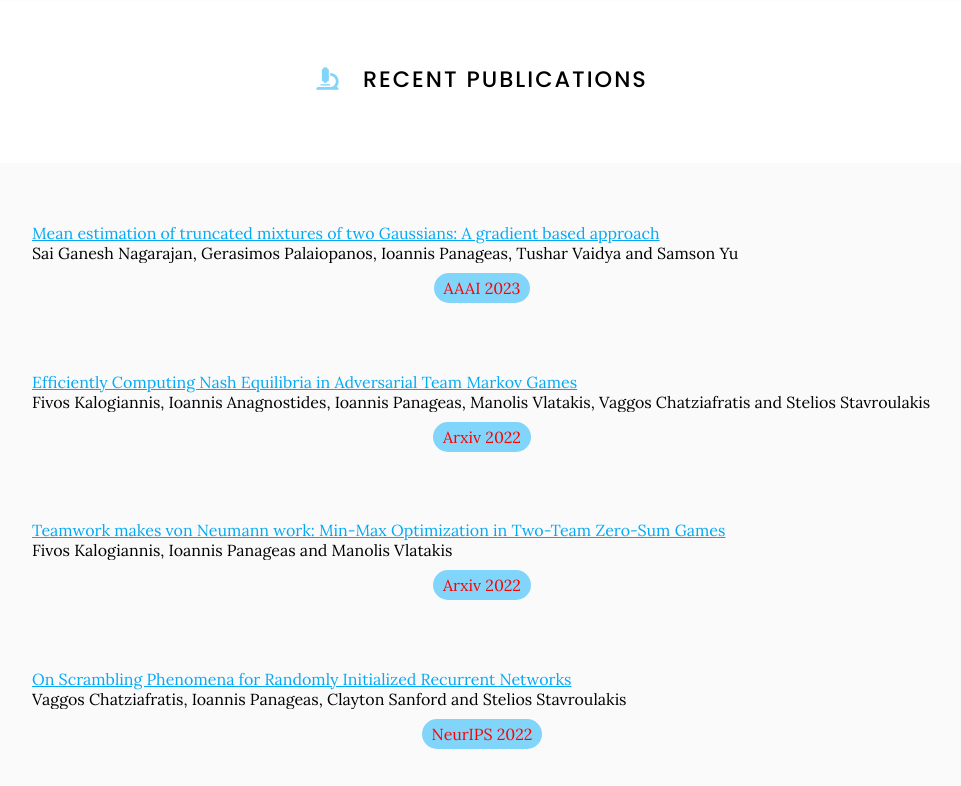
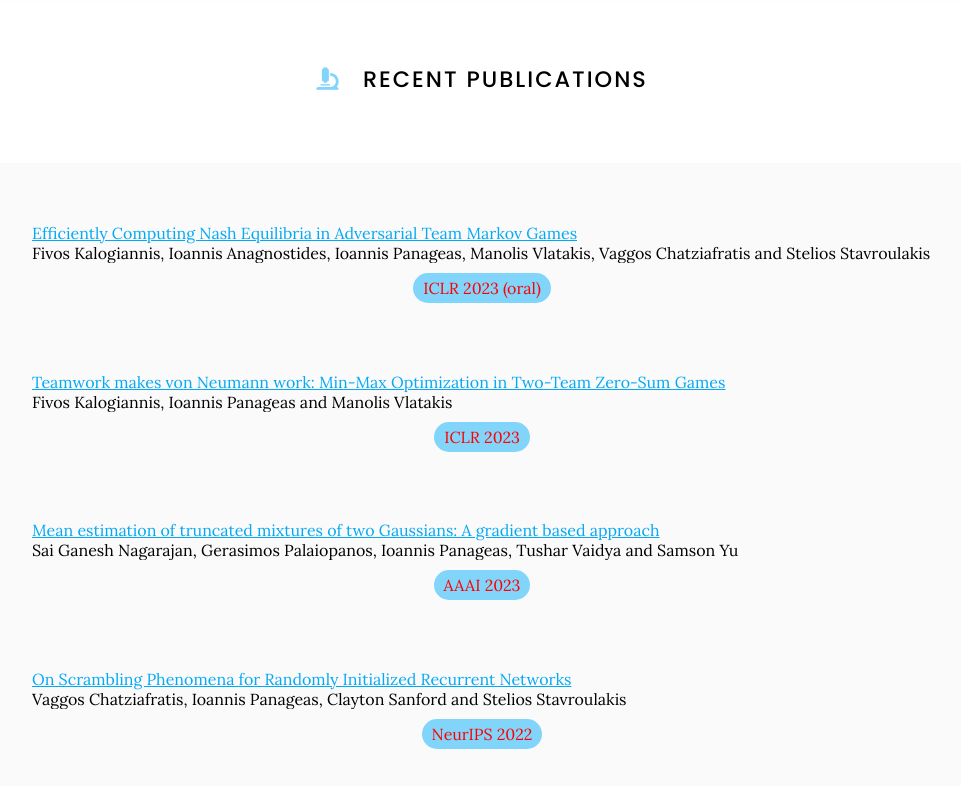
Before and after one commit to goallabuci/goallabuci.github.io, a Jekyll site: the page built from research/index.md, in a window 1280 px wide and 900 px high, cut to the strip 114-900 px from the top of the window. Shown: the whole strip, without its empty margins (158-1119 px from the left). Built offline with Jekyll 4.4.1, drawn with Linux system fonts in a browser that asks for light colours.

Commit message:
Update index.md

```diff
--- a/research/index.md
+++ b/research/index.md
@@ -10,21 +10,12 @@ nav:
 
 {% include section.html %}
 <div class="citation_title" align="left">
-      <a href="https://goallabuci.github.io/research/">
-        Mean estimation of truncated mixtures of two Gaussians: A gradient based approach
-      </a>
-    </div><div class="citation_authors truncate" align="left" tabindex="0">
-      Sai Ganesh Nagarajan, Gerasimos Palaiopanos, Ioannis Panageas, Tushar Vaidya and Samson Yu
-    </div><div class="tags" data-link="https://goallabuci.github.io/research/"><a class="tag" style="color:#ff0000">AAAI 2023</a></div>
-<br>
-
-<div class="citation_title" align="left">
       <a href="https://arxiv.org/abs/2208.02204">
         Efficiently Computing Nash Equilibria in Adversarial Team Markov Games
       </a>
     </div><div class="citation_authors truncate" align="left" tabindex="0">
       Fivos Kalogiannis, Ioannis Anagnostides, Ioannis Panageas, Manolis Vlatakis, Vaggos Chatziafratis and Stelios Stavroulakis
-    </div><div class="tags" data-link="https://goallabuci.github.io/research/"><a class="tag" style="color:#ff0000">Arxiv 2022</a></div>
+    </div><div class="tags" data-link="https://goallabuci.github.io/research/"><a class="tag" style="color:#ff0000">ICLR 2023 (oral)</a></div>
 <br>
 
 <div class="citation_title" align="left">
@@ -33,7 +24,16 @@ nav:
       </a>
     </div><div class="citation_authors truncate" align="left" tabindex="0">
       Fivos Kalogiannis, Ioannis Panageas and Manolis Vlatakis
-    </div><div class="tags" data-link="https://goallabuci.github.io/research/"><a class="tag" style="color:#ff0000">Arxiv 2022</a></div>
+    </div><div class="tags" data-link="https://goallabuci.github.io/research/"><a class="tag" style="color:#ff0000">ICLR 2023</a></div>
+<br>
+
+<div class="citation_title" align="left">
+      <a href="https://goallabuci.github.io/research/">
+        Mean estimation of truncated mixtures of two Gaussians: A gradient based approach
+      </a>
+    </div><div class="citation_authors truncate" align="left" tabindex="0">
+      Sai Ganesh Nagarajan, Gerasimos Palaiopanos, Ioannis Panageas, Tushar Vaidya and Samson Yu
+    </div><div class="tags" data-link="https://goallabuci.github.io/research/"><a class="tag" style="color:#ff0000">AAAI 2023</a></div>
 <br>
 
 <div class="citation_title" align="left">
```
